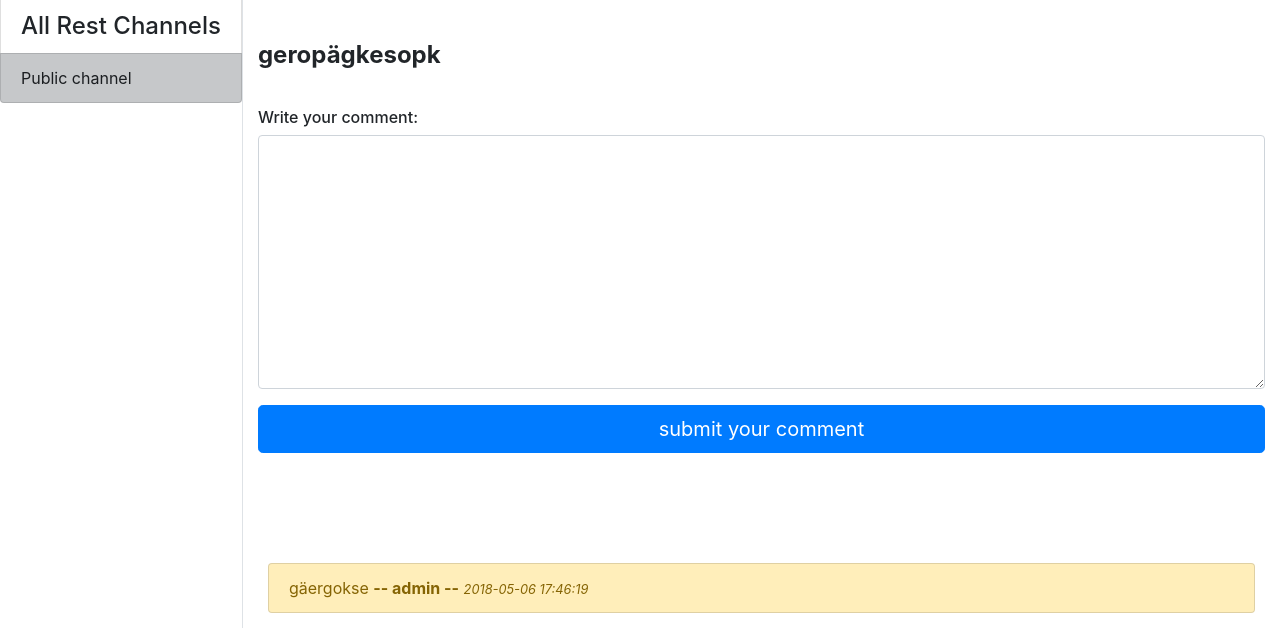
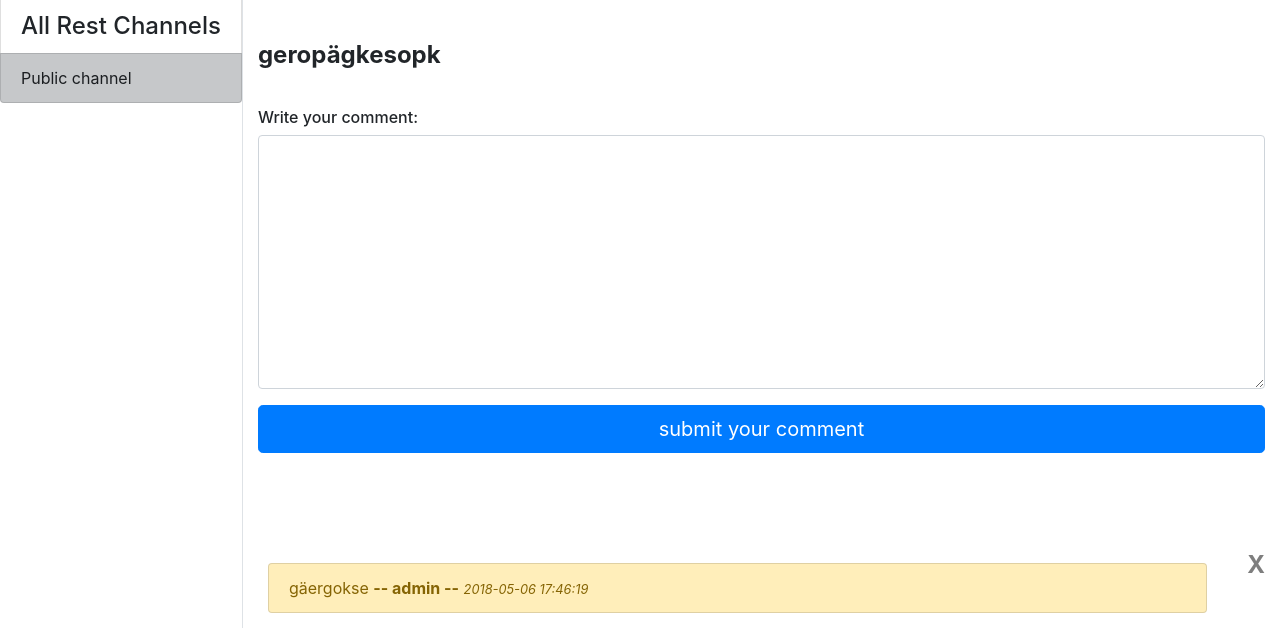
Before and after one commit to Hiipivahalko/Tietokantasovellus, a Flask app: page /channels/message/1/2/ in a window 1280 px wide. Shown: the part 233-861 px from the top of the page. Run offline with Flask 2, Linux system fonts and the light colour scheme; a user stored in the database is signed in; data comes from the database, SQL or seed files in the repository; both versions use the stored data as it was after the commit; some libraries are stand-ins or nearby versions.

Commit message:
kommenttien poisto toiminto lisätty

```diff
--- a/application/templates/messages/message.html
+++ b/application/templates/messages/message.html
@@ -35,6 +35,8 @@
 
 
 {% for comment in comments %}
+<div class="row">
+  <div class="col">
     <div class="list-group" style="padding: 10px">
       <ul class="list-group" style="padding: ">
         <div class="" style="padding-bottom: 5px">
@@ -44,6 +46,16 @@
         </div>
       </ul>
     </div>
+  </div>
+  <div class="col-md-auto">
+    {% if current_user.admin == True or current_user.id == comment.account_id %}
+    <form action="{{ url_for('comment_delete', channel_id=channel.id, message_id=message.id, comment_id=comment.id) }}" method="POST">
+      <button type="submit" class="close">X</button>
+    </form>
+    {% endif %}
+  </div>
+</div>
+
 {% endfor %}
 
 
```
Also changed, not shown: application/comments/views.py (+20 -9 lines), application/forum.db. Lines whose indentation alone changed are shown as unchanged.
